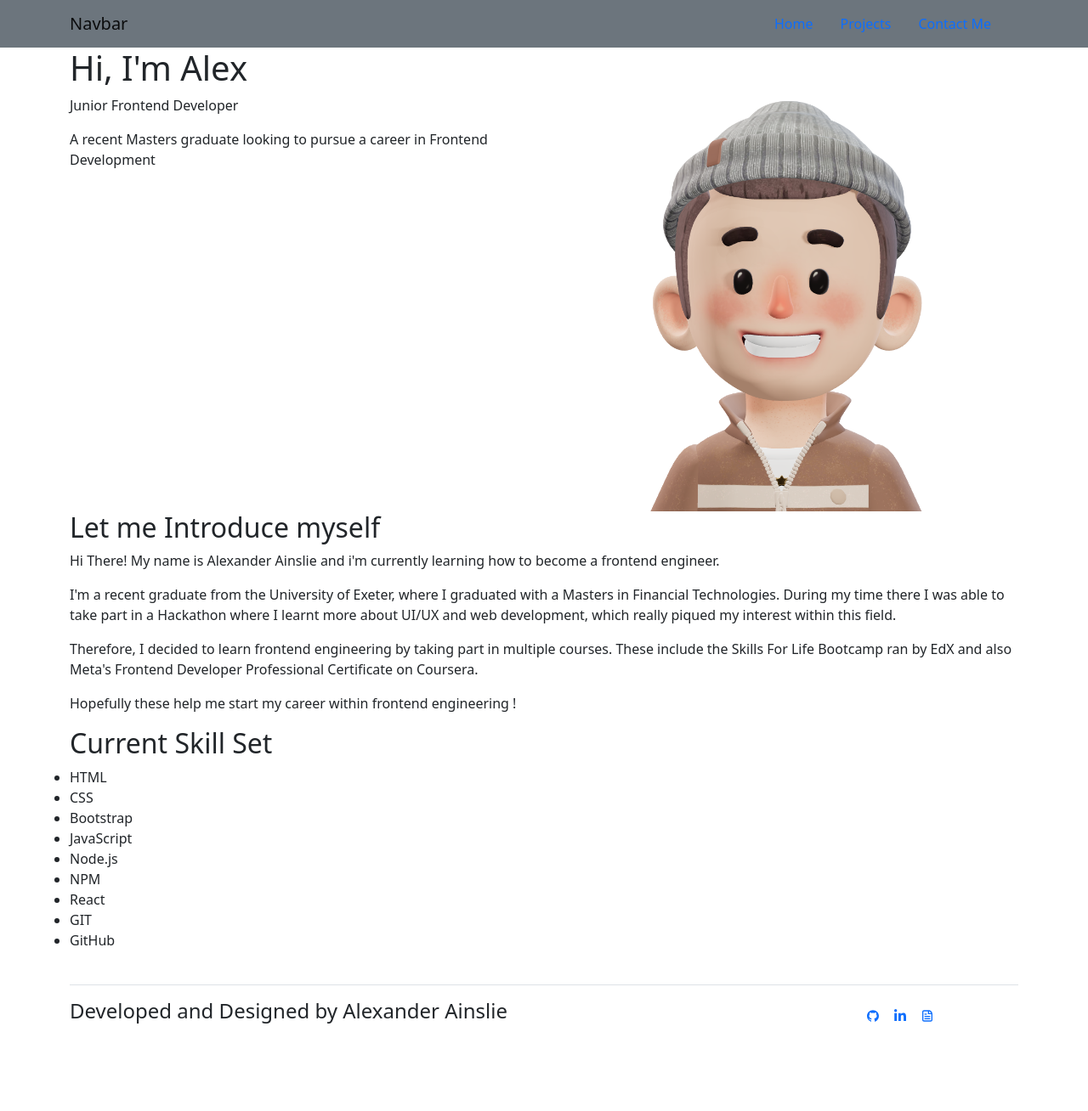
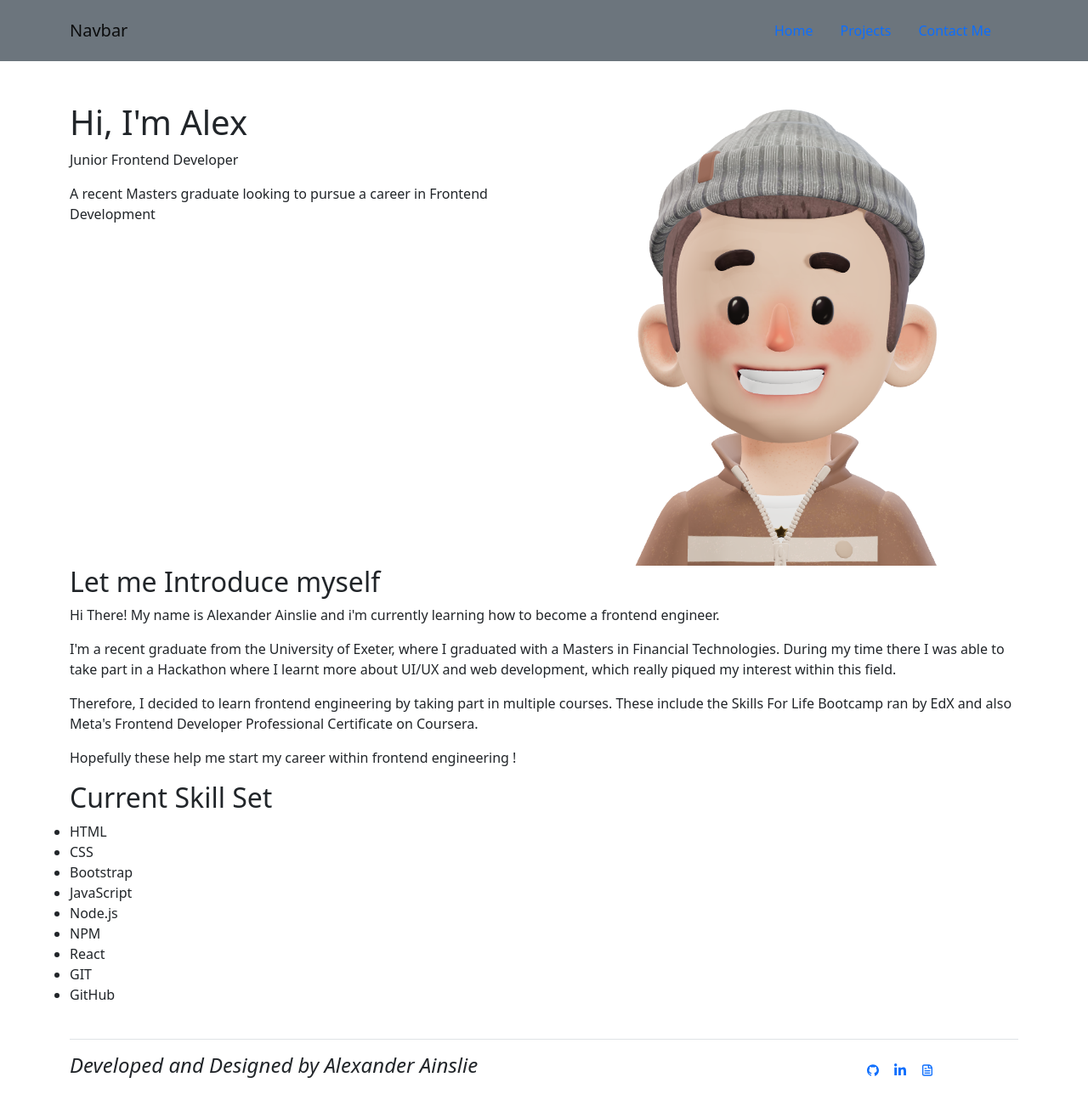
Before and after one commit to AlexAins/React-Portfolio, a React (Create React App) app: page / in a window 1280 px wide. Shown: the top 1308 px of the page at 85% size. Before the commit the page ends 1253 px from the top, so only its background shows below. Built offline with nearby package versions, Linux system fonts and the light colour scheme.

Commit message:
Edited avatar size and spacing

```diff
--- a/src/components/Footer.js
+++ b/src/components/Footer.js
@@ -9,7 +9,7 @@ function Footer(){
         <div className="container">
             <footer className="d-flex flex-wrap justify-content-between align-items-center py-3 my-4 border-top">
                 <div className="col-md-6 d-flex align-items-center">
-                    <h4>Developed and Designed by Alexander Ainslie</h4>
+                    <h4 className="fst-italic">Developed and Designed by Alexander Ainslie</h4>
                 </div>
                 <div className="col-md-3 offset-md-3">
                     <ul className="footerLinks nav list-unstyled d-flex justify-content-center">
--- a/src/components/Header.js
+++ b/src/components/Header.js
@@ -3,7 +3,7 @@ import NavTabs from './NavTabs';
 
 function Header(){
     return(
-    <nav className="navbar navbar-expand-md bg-secondary">
+    <nav className="navbar navbar-expand-md bg-secondary py-3">
         <div className="container">
             <a className="navbar-brand" href="#">Navbar</a>
             <button className="navbar-toggler" type="button" data-bs-toggle="collapse" data-bs-target="#navbarCollapse" aria-controls="navbarCollapse" aria-expanded="false" aria-label="Toggle navigation">
--- a/src/components/Home/Home.js
+++ b/src/components/Home/Home.js
@@ -3,7 +3,7 @@ import avatar from "../../assets/peeps-avatar-alpha.png"
 
 function Home() {
   return (
-    <div className="container">
+    <div className="container mt-5">
       <div className="row">
         <div className="col-6">
           <h1>Hi, I'm Alex</h1>
```
Also changed, not shown: src/assets/peeps-avatar-alpha.png.
